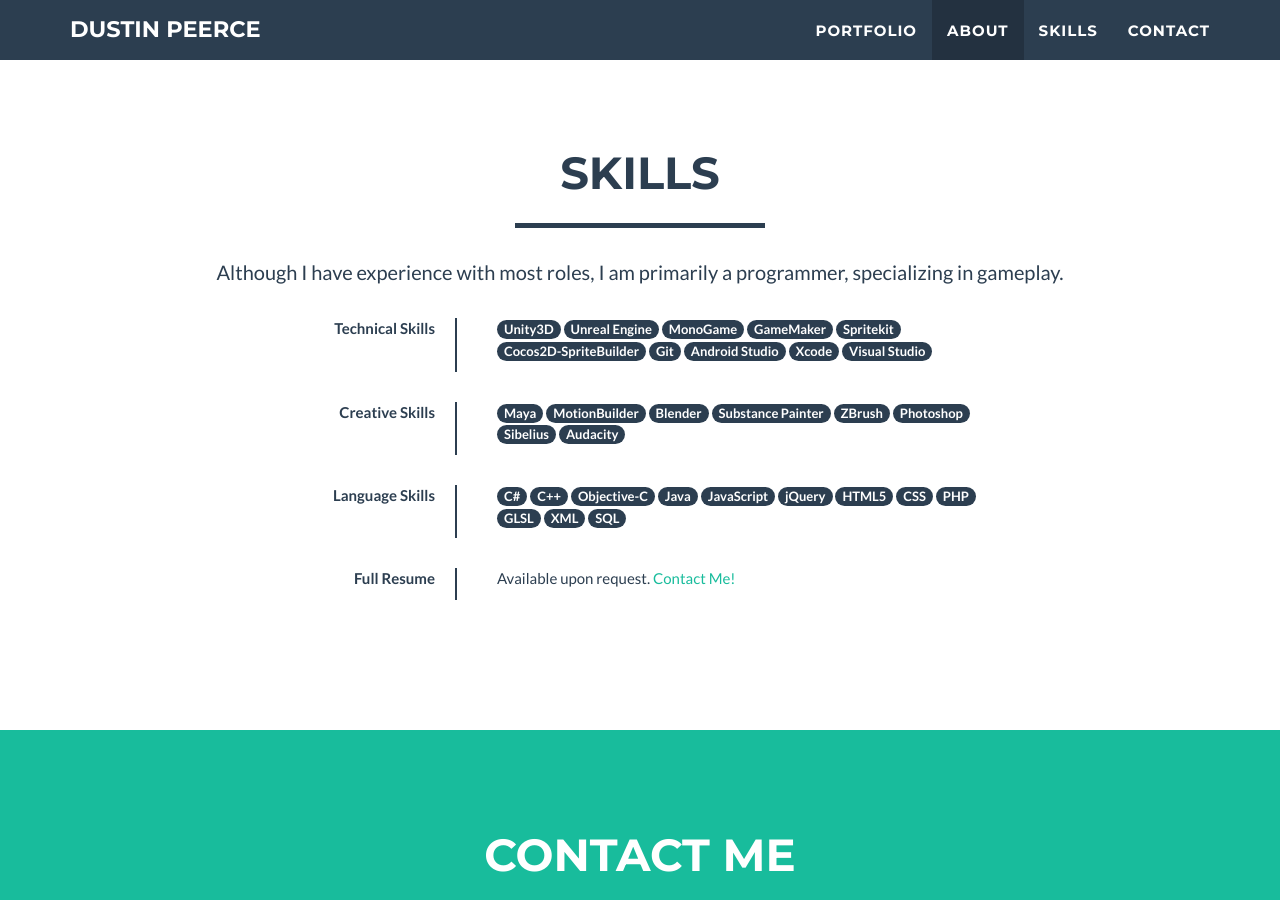
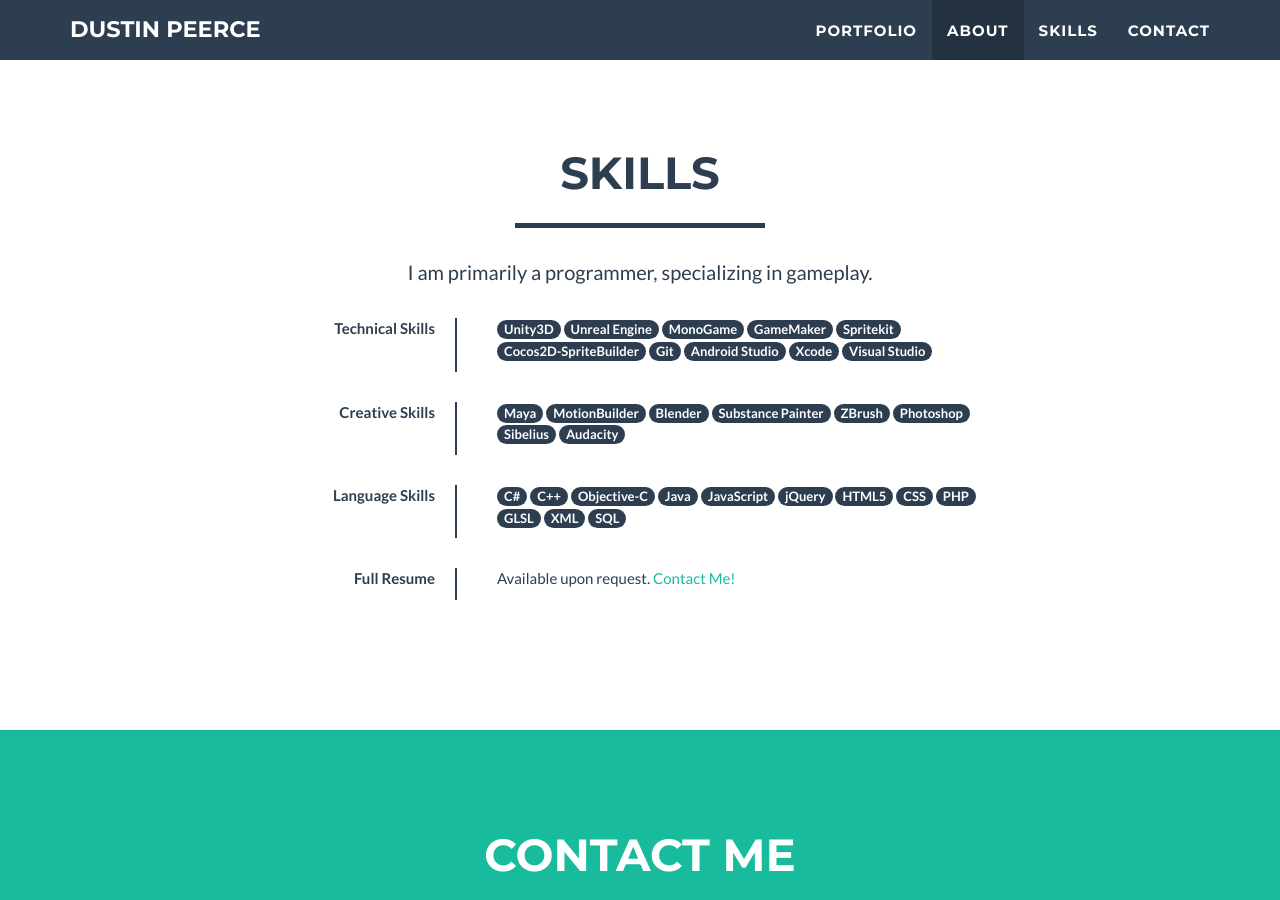
Before and after one commit to dustinpeerce/dustinpeerce.github.io, a Jekyll site: the page built from index.html, in a window 1280 px wide and 900 px high, scrolled down 2317 px. Built offline with Jekyll 4.4.1, drawn with Linux system fonts in a browser that asks for light colours.

Commit message:
reduced skill text

```diff
--- a/_includes/skills.html
+++ b/_includes/skills.html
@@ -5,7 +5,7 @@
                 <div class="col-lg-12 text-center">
                     <h2>Skills</h2>
                     <hr class="star-primary">
-                    <p>Although I have experience with most roles, I am primarily a programmer, specializing in gameplay.</p>
+                    <p>I am primarily a programmer, specializing in gameplay.</p>
                     <br>
                 </div>
             </div>
```
